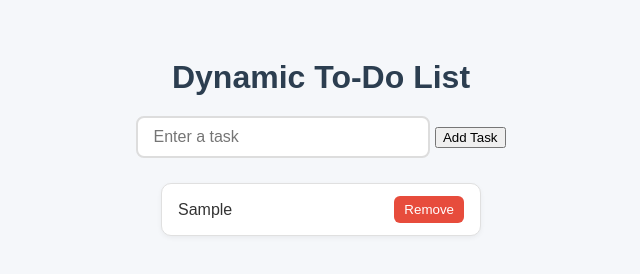
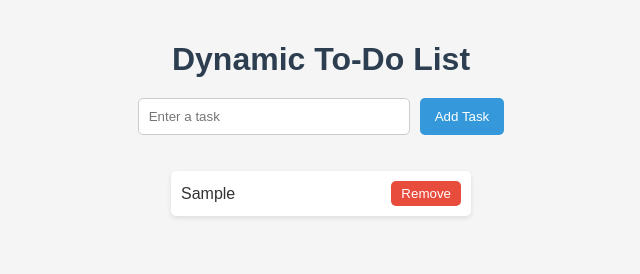
Before and after one commit to kelvin-N/dynamic-to-do-list-js, a plain HTML site: page index.html in a window 1280 px wide. Both pictures are taken after typing "Sample" into the empty fields and a click on the button "Add Task". Shown: the whole page, without its empty margins (319-959 px from the left). Drawn offline with Linux system fonts and the light colour scheme.

Commit message:
modify changes

```diff
--- a/script.js
+++ b/script.js
@@ -1,46 +1,36 @@
-// Setup Event Listener for Page Load
 document.addEventListener("DOMContentLoaded", function () {
-  // Select DOM Elements
   const addButton = document.getElementById("add-task-btn");
   const taskInput = document.getElementById("task-input");
   const taskList = document.getElementById("task-list");
 
-  // Create the addTask Function
   function addTask() {
     const taskText = taskInput.value.trim();
 
-    // Check if taskText is empty
     if (taskText === "") {
       alert("Please enter a task!");
       return;
     }
 
-    // Create new li element
     const li = document.createElement("li");
     li.textContent = taskText;
 
-    // Create Remove button
     const removeButton = document.createElement("button");
     removeButton.textContent = "Remove";
     removeButton.className = "remove-btn";
 
-    // Assign onclick event to remove button
-    removeButton.onclick = function () {
+    removeButton.addEventListener("click", function () {
       taskList.removeChild(li);
-    };
+    });
 
-    // Append remove button to li, and li to task list
     li.appendChild(removeButton);
     taskList.appendChild(li);
 
-    // Clear input field
     taskInput.value = "";
   }
 
-  // Attach Event Listeners
   addButton.addEventListener("click", addTask);
 
-  taskInput.addEventListener("keypress", function (event) {
+  taskInput.addEventListener("keydown", function (event) {
     if (event.key === "Enter") {
       addTask();
     }
--- a/styles.css
+++ b/styles.css
@@ -1,76 +1,76 @@
+/* Basic Page Setup */
 body {
-  font-family: "Poppins", Arial, sans-serif;
-  background-color: #f5f7fa;
+  font-family: Arial, sans-serif;
+  background-color: #f5f5f5;
+  color: #333;
   display: flex;
   flex-direction: column;
   align-items: center;
-  padding: 30px;
-  color: #333;
+  justify-content: flex-start;
+  min-height: 100vh;
+  margin: 0;
+  padding: 20px;
 }
 
+/* Title */
 h1 {
   color: #2c3e50;
   margin-bottom: 20px;
 }
 
-#task-input {
-  padding: 10px 15px;
-  font-size: 1rem;
-  border: 2px solid #ddd;
-  border-radius: 8px;
-  width: 260px;
-  transition: border-color 0.3s;
+/* Input and Button Container */
+.input-container {
+  display: flex;
+  gap: 10px;
+  margin-bottom: 20px;
 }
 
-#task-input:focus {
-  border-color: #3498db;
-  outline: none;
+#task-input {
+  padding: 10px;
+  width: 250px;
+  border: 1px solid #ccc;
+  border-radius: 5px;
 }
 
-#addButton {
-  padding: 10px 18px;
-  margin-left: 10px;
-  font-size: 1rem;
+#add-task-btn {
+  padding: 10px 15px;
   background-color: #3498db;
-  color: #fff;
+  color: white;
   border: none;
-  border-radius: 8px;
+  border-radius: 5px;
   cursor: pointer;
-  transition: background-color 0.3s ease, transform 0.2s ease;
 }
 
-#addButton:hover {
+#add-task-btn:hover {
   background-color: #2980b9;
-  transform: scale(1.05);
 }
 
+/* Task List */
 #task-list {
-  list-style: none;
+  list-style-type: none;
   padding: 0;
-  margin-top: 25px;
-  width: 320px;
+  width: 300px;
 }
 
 #task-list li {
-  background: white;
-  border: 1px solid #e0e0e0;
-  padding: 12px 16px;
+  background-color: white;
   margin-bottom: 10px;
-  border-radius: 10px;
+  padding: 10px;
+  border-radius: 5px;
   display: flex;
   justify-content: space-between;
   align-items: center;
-  box-shadow: 0 2px 5px rgba(0,0,0,0.05);
+  box-shadow: 0 2px 5px rgba(0, 0, 0, 0.1);
 }
 
+/* Remove Button */
 .remove-btn {
   background-color: #e74c3c;
+  color: white;
   border: none;
-  color: white;
-  padding: 6px 10px;
-  border-radius: 6px;
+  border-radius: 5px;
+  padding: 5px 10px;
   cursor: pointer;
-  transition: background-color 0.3s ease;
 }
 
 .remove-btn:hover {
```
Also changed, not shown: 1 other file.
